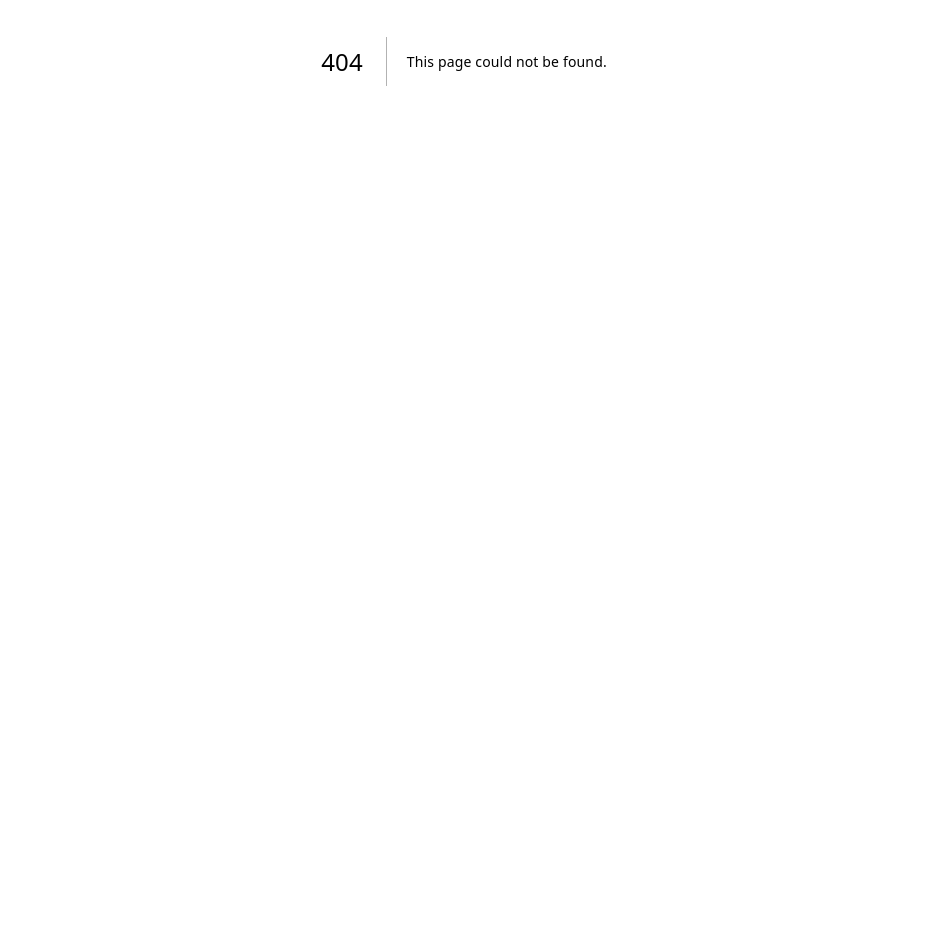
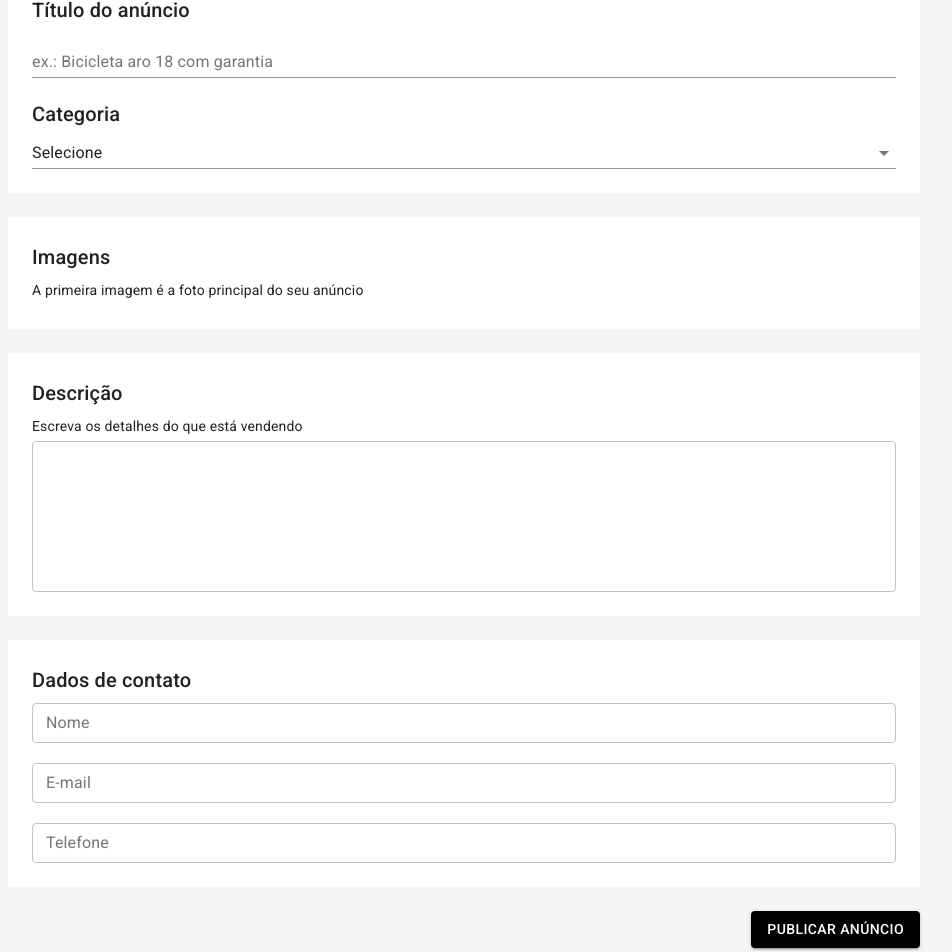
Before and after one commit to Rleopioneer/anunx, a Next.js app: page /user/publish in a window 1280 px wide. Before the commit this address had no page. Shown: the part 339-1291 px from the top of the page, without its empty margins (176-1128 px from the left). Before the commit the page ends 800 px from the top, so only its background shows below. Built offline with nearby package versions, Linux system fonts and the light colour scheme.

Commit message:
Adicionando Página de Publicar Anúncio

```diff
--- /dev/null
+++ b/pages/user/publish.js
@@ -0,0 +1,161 @@
+import {
+  Box,
+  Button,
+  Container,
+  makeStyles,
+  Select,
+  TextField,
+  Typography,
+} from '@material-ui/core'
+
+import TemplateDefault from '../../src/templates/Default'
+
+const useStyles = makeStyles((theme) => ({
+  container: {
+    padding: theme.spacing(8, 0, 6)
+  },
+
+  boxContainer: {
+    paddingBottom: theme.spacing(3),
+  },
+
+  box: {
+    backgroundColor: theme.palette.background.white,
+    padding: theme.spacing(3),
+  }
+
+}))
+
+const Publish = () => {
+  const classes = useStyles()
+
+  return (
+
+    <TemplateDefault>
+
+      <Container maxWidth='sm' className={classes.container}>
+        <Typography component='h1' variant='h2' align='center' color='textPrimary' gutterBottom>
+          Publicar Anúncio
+        </Typography>
+        <Typography component='h2' variant='h5' align='center' color='textPrimary' gutterBottom>
+          Quanto mais detalhado, melhor!
+        </Typography>
+      </Container>
+
+      <Container maxWidth='md' className={classes.boxContainer}>
+        <Box className={classes.box}>
+          <Typography component='h6' variant='h6' color='textPrimary' gutterBottom>
+            Título do anúncio
+          </Typography>
+          <TextField
+            label='ex.: Bicicleta aro 18 com garantia'
+            size='small'
+            fullWidth
+          />
+
+          <br /><br />
+
+          <Typography component='h6' variant='h6' color='textPrimary' gutterBottom>
+            Categoria
+          </Typography>
+          <Select
+            native
+            value=''
+            fullWidth
+            onChange={() => {}}
+            inputProps={{
+              name: 'age',
+            }}
+          >
+
+            <option value=''>Selecione</option>
+            <option value={1}>Selecione</option>
+            <option value={2}>Bebê e Criança</option>
+            <option value={3}>Agricultura</option>
+            <option value={4}>Moda</option>
+            <option value={5}>Carros, Motos e Barcos</option>
+            <option value={6}>Serviços</option>
+            <option value={7}>Lazer</option>
+            <option value={8}>Animais</option>
+            <option value={9}>Moveis, Casa e Jardim</option>
+            <option value={10}>Imóveis</option>
+
+          </Select>
+        </Box>
+      </Container>
+
+      <Container maxWidth='md' className={classes.boxContainer}>
+        <Box className={classes.box}>
+          <Typography component='h6' variant='h6' color='textPrimary' gutterBottom>
+              Imagens
+          </Typography>
+          <Typography component='div' variant='body2' color='textPrimary' gutterBottom>
+              A primeira imagem é a foto principal do seu anúncio
+          </Typography>
+        </Box>
+      </Container>
+
+      <Container maxWidth='md' className={classes.boxContainer}>
+        <Box className={classes.box}>
+          <Typography component='h6' variant='h6' color='textPrimary' gutterBottom>
+              Descrição
+          </Typography>
+          <Typography component='div' variant='body2' color='textPrimary' gutterBottom>
+              Escreva os detalhes do que está vendendo
+          </Typography>
+
+          <TextField
+            multiline
+            rows={6}
+            variant='outlined'
+            fullWidth
+          />
+        </Box>
+      </Container>
+
+      <Container maxWidth='md' className={classes.boxContainer}>
+        <Box className={classes.box}>
+          <Typography component='h6' variant='h6' color='textPrimary' gutterBottom>
+              Dados de contato
+          </Typography>
+
+          <TextField
+            label='Nome'
+            size='small'
+            variant='outlined'
+            fullWidth
+          />
+          <br /><br />
+          <TextField
+            label='E-mail'
+            size='small'
+            variant='outlined'
+            fullWidth
+          />
+          <br /><br />
+          <TextField
+            label='Telefone'
+            size='small'
+            variant='outlined'
+            fullWidth
+          />
+        </Box>
+      </Container>
+
+      <Container  maxWidth='md' className={classes.boxContainer}>
+        <Box textAlign='right'>
+          <Button variant='contained' color='primary'>
+            Publicar Anúncio
+          </Button>
+        </Box>
+
+      </Container>
+
+
+    </TemplateDefault>
+
+  )
+
+}
+
+export default Publish
--- a/src/theme.js
+++ b/src/theme.js
@@ -1,9 +1,14 @@
-import { createMuiTheme } from'@material-ui/core'
+import { createMuiTheme, rgbToHex } from'@material-ui/core'
 
 const theme = createMuiTheme({
     palette: {
         primary: {
             main: '#000000',
+        },
+
+        background: {
+            default: 'rgb(245, 245, 245)',
+            white: '#ffffff'
         }
     }
 })
```
